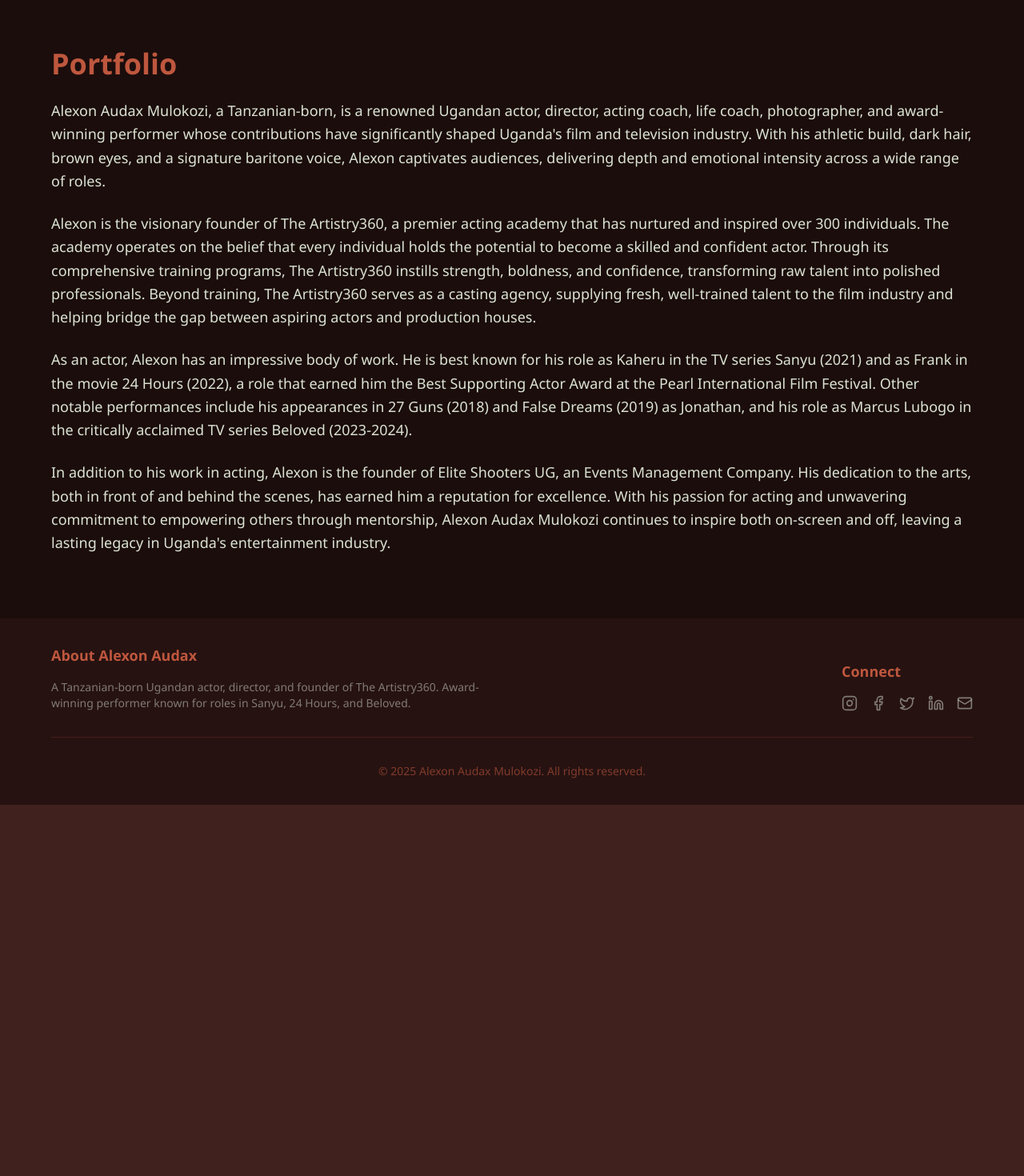
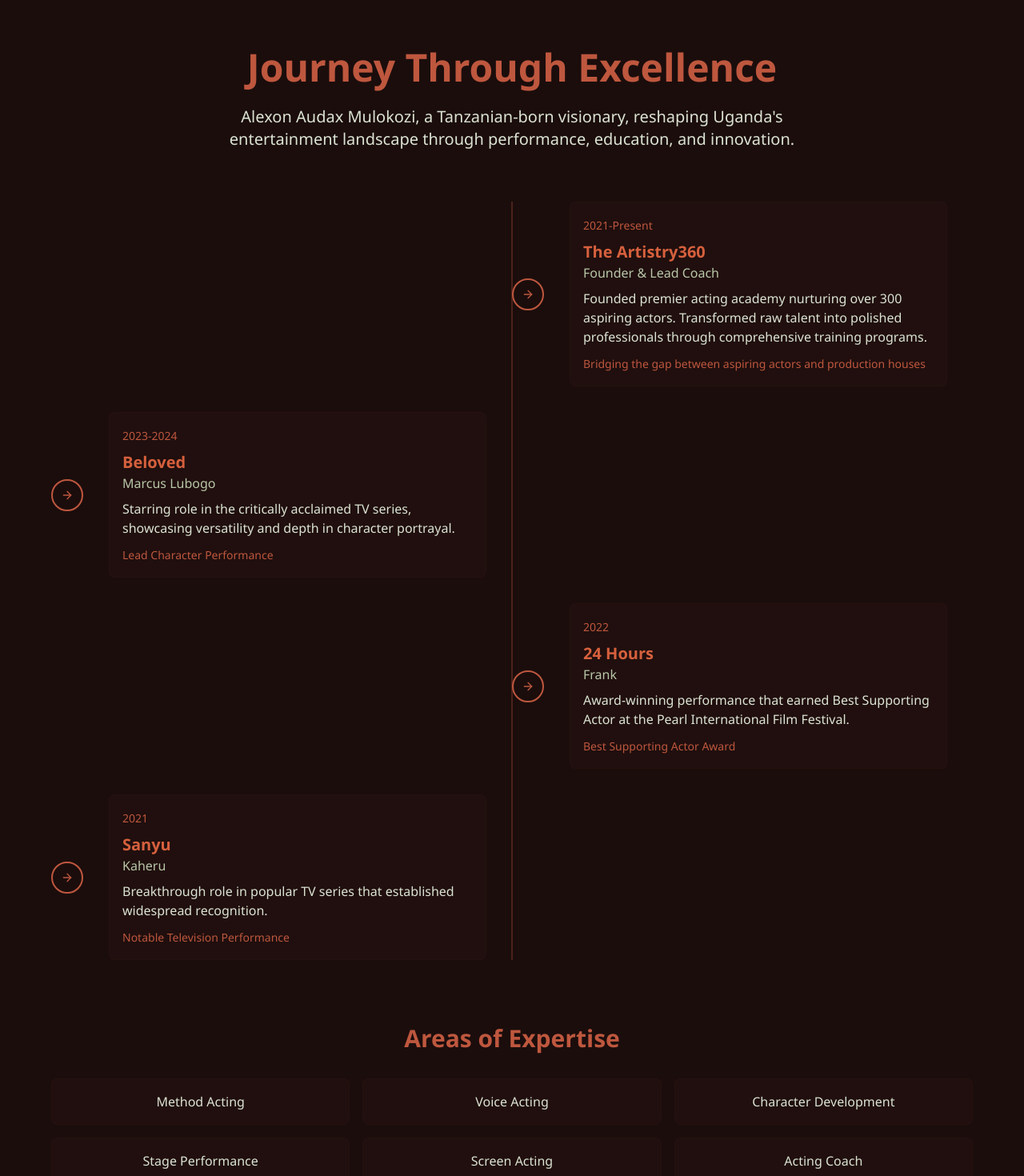
Before and after one commit to charlesaroma/alexon-audax-portfolio, a React (Vite) app: page /portfolio in a window 1280 px wide. Shown: the part 820-2290 px from the top of the page at 80% size. Before the commit the page ends 1826 px from the top, so only its background shows below. Built offline with nearby package versions, Linux system fonts and the light colour scheme.

Commit message:
Portfolio Bio

```diff
--- a/src/components/portfolio/portfolioDetails.jsx
+++ b/src/components/portfolio/portfolioDetails.jsx
@@ -1,34 +1,116 @@
 // src/components/portfolio/portfolioDetails.jsx
 import React from "react";
 import { motion } from "framer-motion";
+import { ArrowRight } from "lucide-react";
 
-const portfolioDetails = [
-  "Alexon Audax Mulokozi, a Tanzanian-born, is a renowned Ugandan actor, director, acting coach, life coach, photographer, and award-winning performer whose contributions have significantly shaped Uganda's film and television industry. With his athletic build, dark hair, brown eyes, and a signature baritone voice, Alexon captivates audiences, delivering depth and emotional intensity across a wide range of roles.",
-  "Alexon is the visionary founder of The Artistry360, a premier acting academy that has nurtured and inspired over 300 individuals. The academy operates on the belief that every individual holds the potential to become a skilled and confident actor. Through its comprehensive training programs, The Artistry360 instills strength, boldness, and confidence, transforming raw talent into polished professionals. Beyond training, The Artistry360 serves as a casting agency, supplying fresh, well-trained talent to the film industry and helping bridge the gap between aspiring actors and production houses.",
-  "As an actor, Alexon has an impressive body of work. He is best known for his role as Kaheru in the TV series Sanyu (2021) and as Frank in the movie 24 Hours (2022), a role that earned him the Best Supporting Actor Award at the Pearl International Film Festival. Other notable performances include his appearances in 27 Guns (2018) and False Dreams (2019) as Jonathan, and his role as Marcus Lubogo in the critically acclaimed TV series Beloved (2023-2024).",
-  "In addition to his work in acting, Alexon is the founder of Elite Shooters UG, an Events Management Company. His dedication to the arts, both in front of and behind the scenes, has earned him a reputation for excellence. With his passion for acting and unwavering commitment to empowering others through mentorship, Alexon Audax Mulokozi continues to inspire both on-screen and off, leaving a lasting legacy in Uganda's entertainment industry."
+const achievements = [
+  {
+    year: "2021-Present",
+    title: "The Artistry360",
+    role: "Founder & Lead Coach",
+    description: "Founded premier acting academy nurturing over 300 aspiring actors. Transformed raw talent into polished professionals through comprehensive training programs.",
+    highlight: "Bridging the gap between aspiring actors and production houses"
+  },
+  {
+    year: "2023-2024",
+    title: "Beloved",
+    role: "Marcus Lubogo",
+    description: "Starring role in the critically acclaimed TV series, showcasing versatility and depth in character portrayal.",
+    highlight: "Lead Character Performance"
+  },
+  {
+    year: "2022",
+    title: "24 Hours",
+    role: "Frank",
+    description: "Award-winning performance that earned Best Supporting Actor at the Pearl International Film Festival.",
+    highlight: "Best Supporting Actor Award"
+  },
+  {
+    year: "2021",
+    title: "Sanyu",
+    role: "Kaheru",
+    description: "Breakthrough role in popular TV series that established widespread recognition.",
+    highlight: "Notable Television Performance"
+  }
+];
+
+const skills = [
+  "Method Acting", "Voice Acting", "Character Development",
+  "Stage Performance", "Screen Acting", "Acting Coach",
+  "Photography", "Direction", "Event Management"
 ];
 
 const PortfolioDetails = () => {
   return (
     <section className="py-20 px-4 bg-[var(--color-primary-960)]">
       <div className="max-w-6xl mx-auto">
-        <div className="space-y-6">
-          <h2 className="text-3xl md:text-4xl font-bold text-[var(--color-primary-500)]">
-            Portfolio
+        {/* Introduction */}
+        <motion.div
+          className="mb-16 text-center"
+          initial={{ opacity: 0, y: 20 }}
+          animate={{ opacity: 1, y: 0 }}
+          transition={{ duration: 0.8 }}
+        >
+          <h2 className="text-3xl md:text-5xl font-bold text-[var(--color-primary-500)] mb-6">
+            Journey Through Excellence
           </h2>
-          {portfolioDetails.map((paragraph, index) => (
-            <motion.p
+          <p className="text-[var(--color-secondary-100)] text-lg md:text-xl max-w-3xl mx-auto">
+            Alexon Audax Mulokozi, a Tanzanian-born visionary, reshaping Uganda's entertainment landscape through performance, education, and innovation.
+          </p>
+        </motion.div>
+
+        {/* Timeline */}
+        <div className="relative space-y-8 before:absolute before:inset-0 before:ml-5 before:h-full before:w-0.5 before:bg-[var(--color-primary-500)]/30 md:before:mx-auto md:before:left-0 md:before:right-0">
+          {achievements.map((achievement, index) => (
+            <motion.div
               key={index}
-              className="text-[var(--color-secondary-100)] text-md md:text-lg leading-relaxed"
+              className="relative flex items-center justify-between md:justify-normal md:odd:flex-row-reverse group"
               initial={{ opacity: 0, y: 20 }}
               animate={{ opacity: 1, y: 0 }}
               transition={{ duration: 0.8, delay: index * 0.2 }}
             >
-              {paragraph}
-            </motion.p>
+              <div className="flex items-center w-full md:w-1/2">
+                <div className="w-10 h-10 flex items-center justify-center rounded-full bg-[var(--color-primary-960)] border-2 border-[var(--color-primary-500)] z-10 md:mx-auto group-hover:bg-[var(--color-primary-500)] transition-colors duration-300">
+                  <ArrowRight className="w-4 h-4 text-[var(--color-primary-500)] group-hover:text-[var(--color-primary-960)]" />
+                </div>
+                <div className="flex-1 ml-4 md:ml-0 md:px-8">
+                  <div className="p-4 bg-[var(--color-primary-980)]/50 rounded-lg border border-[var(--color-primary-900)]/20 group-hover:border-[var(--color-primary-500)]/50 transition-all duration-300">
+                    <span className="text-sm text-[var(--color-primary-500)]">{achievement.year}</span>
+                    <h3 className="text-xl font-bold text-[var(--color-primary-400)] mt-2">{achievement.title}</h3>
+                    <p className="text-[var(--color-secondary-200)] font-medium">{achievement.role}</p>
+                    <p className="text-[var(--color-secondary-100)] mt-2">{achievement.description}</p>
+                    <span className="inline-block mt-3 text-sm font-medium text-[var(--color-primary-500)]">{achievement.highlight}</span>
+                  </div>
+                </div>
+              </div>
+            </motion.div>
           ))}
         </div>
+
+        {/* Skills Grid */}
+        <motion.div
+          className="mt-20"
+          initial={{ opacity: 0, y: 20 }}
+          animate={{ opacity: 1, y: 0 }}
+          transition={{ duration: 0.8, delay: 0.6 }}
+        >
+          <h3 className="text-2xl md:text-3xl font-bold text-[var(--color-primary-500)] mb-8 text-center">
+            Areas of Expertise
+          </h3>
+          <div className="grid grid-cols-2 md:grid-cols-3 gap-4">
+            {skills.map((skill, index) => (
+              <motion.div
+                key={index}
+                className="p-4 bg-[var(--color-primary-980)]/50 rounded-lg border border-[var(--color-primary-900)]/20 hover:border-[var(--color-primary-500)]/50 transition-all duration-300"
+                initial={{ opacity: 0, scale: 0.9 }}
+                animate={{ opacity: 1, scale: 1 }}
+                transition={{ duration: 0.5, delay: index * 0.1 }}
+              >
+                <p className="text-[var(--color-secondary-100)] text-center font-medium">{skill}</p>
+              </motion.div>
+            ))}
+          </div>
+        </motion.div>
       </div>
     </section>
   );
```
